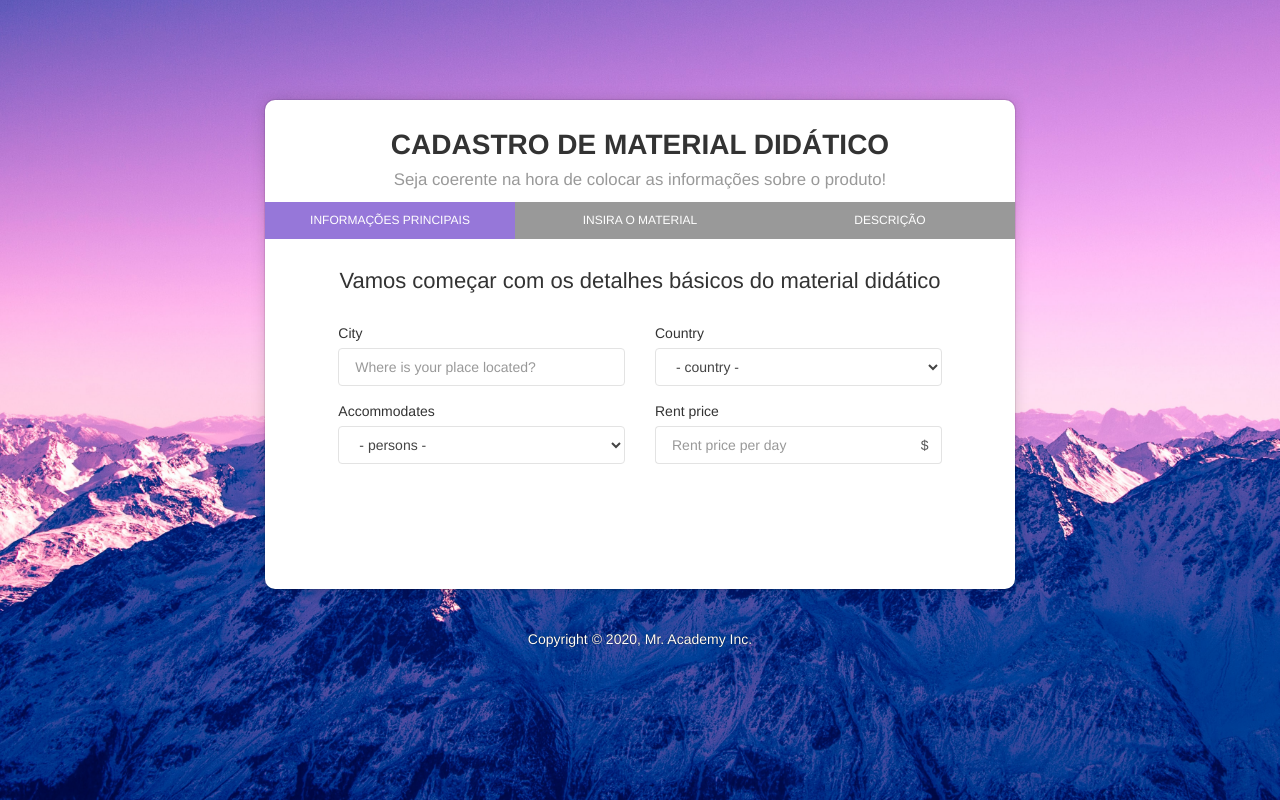
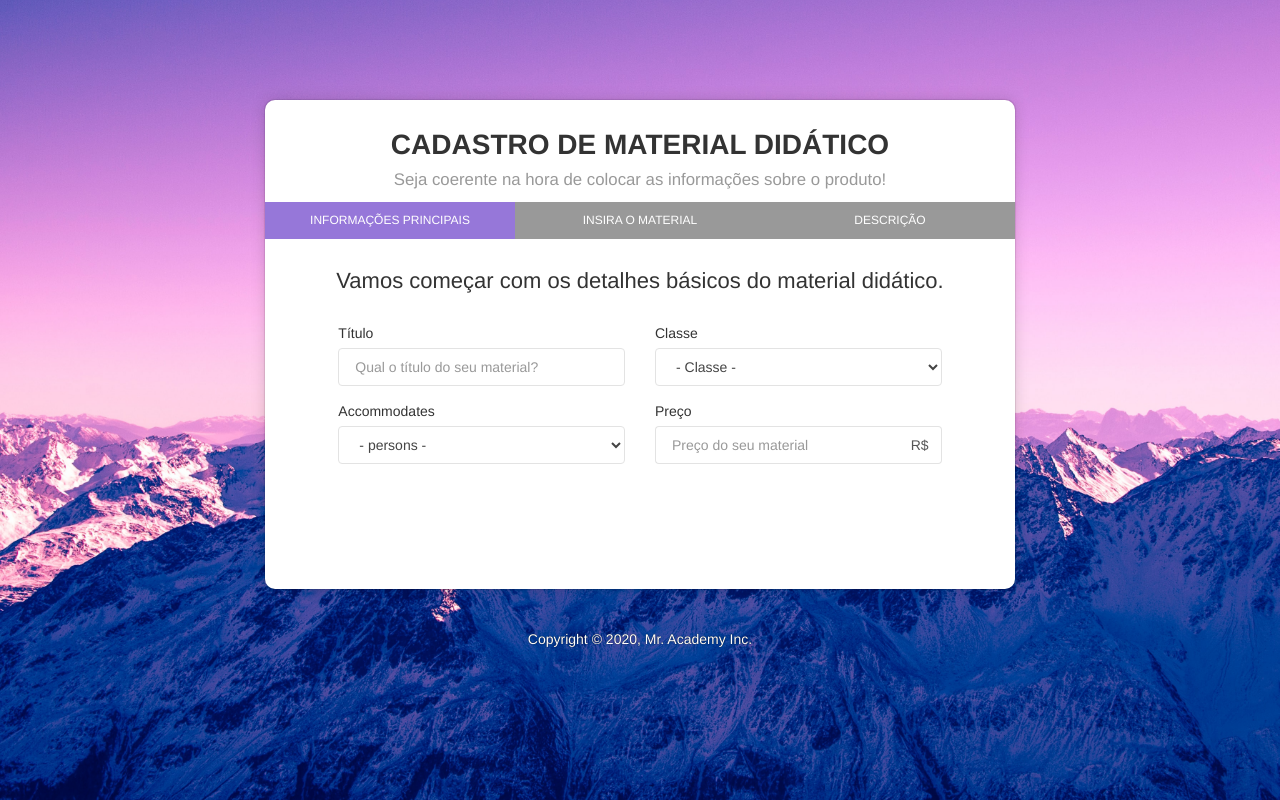
Before and after one commit to ThomasPalma1/FatecPI-01, a PHP site: page /bootstrap-wizard-master/wizard-list-place.html in a window 1280 px wide. Run offline with PHP 8.4, Linux system fonts and the light colour scheme; some libraries are stand-ins or nearby versions.

Commit message:
Incluindo atualização da tela cad. produtos

```diff
--- a/src/carousel/bootstrap-wizard-master/assets/css/gsdk-bootstrap-wizard.css
+++ b/src/carousel/bootstrap-wizard-master/assets/css/gsdk-bootstrap-wizard.css
@@ -392,6 +392,26 @@ h1 .subtitle {
 .wizard-card .description {
   color: #999999;
   font-size: 14px;
+}
+div#final{
+  position: absolute;
+  text-align: center;
+color: white;
+width: 122px;
+left: 78%;
+top: 95%;
+font-size: max(60px, 0,3vw);
+}
+
+div#final{
+  background-color: #109CFF;
+  border-radius: 6px;
+  cursor: pointer;
+}
+
+div#final:hover{
+  background-color: #65b3ba ;
+  transition: 1s;
 }
 
 /*             Inputs               */
--- a/src/carousel/bootstrap-wizard-master/wizard-list-place.html
+++ b/src/carousel/bootstrap-wizard-master/wizard-list-place.html
@@ -3,9 +3,9 @@
 <head>
 	<meta charset="utf-8" />
 	<link rel="apple-touch-icon" sizes="76x76" href="assets/img/apple-icon.png">
-	<link rel="icon" type="image/png" href="assets/img/favicon.png">
+	<link rel="icon" type="image/png" href="assets/img/Logo.jpeg">
 	<meta http-equiv="X-UA-Compatible" content="IE=edge,chrome=1" />
-	<title>Get Shit Done Bootstrap Wizard by Creative Tim</title>
+	<title>Cadastro de conteúdos</title>
 
 	<meta content='width=device-width, initial-scale=1.0, maximum-scale=1.0, user-scalable=0' name='viewport' />
     <meta name="viewport" content="width=device-width" />
@@ -55,28 +55,25 @@
                             <div class="tab-pane" id="location">
                               <div class="row">
                                   <div class="col-sm-12">
-                                    <h4 class="info-text"> Vamos começar com os detalhes básicos do material didático</h4>
+                                    <h4 class="info-text"> Vamos começar com os detalhes básicos do material didático.</h4>
                                   </div>
                                   <div class="col-sm-5 col-sm-offset-1">
                                       <div class="form-group">
-                                        <label>City</label>
-                                        <input type="text" class="form-control" id="exampleInputEmail1" placeholder="Where is your place located?">
+                                        <label>Título</label>
+                                        <input type="text" class="form-control" id="exampleInputEmail1" placeholder="Qual o título do seu material?">
                                       </div>
                                   </div>
                                   <div class="col-sm-5">
                                        <div class="form-group">
-                                            <label>Country</label><br>
-                                             <select name="country" class="form-control">
-                                                <option disabled="" selected="">- country -</option>
-                                                <option value="Afghanistan"> Afghanistan </option>
-                                                <option value="Albania"> Albania </option>
-                                                <option value="Algeria"> Algeria </option>
-                                                <option value="American Samoa"> American Samoa </option>
-                                                <option value="Andorra"> Andorra </option>
-                                                <option value="Angola"> Angola </option>
-                                                <option value="Anguilla"> Anguilla </option>
-                                                <option value="Antarctica"> Antarctica </option>
-                                                <option value="...">...</option>
+                                            <label>Classe</label><br>
+                                             <select name="Classe" class="form-control">
+                                                <option disabled="" selected="">- Classe -</option>
+                                                <option value="Administração"> Administração </option>
+                                                <option value="Hardware"> Hardware </option>
+                                                <option value="Idiomas"> Idiomas </option>
+                                                <option value="Matemática"> Matemática </option>
+                                                <option value="Programação"> Programação </option>
+                                                <option value="Outros"> Outros </option>
                                             </select>
                                           </div>
                                   </div>
@@ -96,17 +93,17 @@
                                   </div>
                                   <div class="col-sm-5">
                                       <div class="form-group">
-                                          <label>Rent price</label>
+                                          <label>Preço</label>
                                           <div class="input-group">
-                                              <input type="text" class="form-control" placeholder="Rent price per day">
-                                              <span class="input-group-addon">$</span>
+                                              <input type="text" class="form-control" placeholder="Preço do seu material">
+                                              <span class="input-group-addon">R$</span>
                                           </div>
                                       </div>
                                   </div>
                               </div>
                             </div>
                             <div class="tab-pane" id="type">
-                                <h4 class="info-text">What type of location do you have? </h4>
+                                <h4 class="info-text">Faça upload do seu material. </h4>
                                 <div class="row">
                                     <div class="col-sm-10 col-sm-offset-1">
                                         <div class="col-sm-4 col-sm-offset-2">
@@ -179,20 +176,16 @@
                             </div> -->
                             <div class="tab-pane" id="description">
                                 <div class="row">
-                                    <h4 class="info-text"> Drop us a small description. </h4>
+                                    <h4 class="info-text"> Deixe-nos uma breve descrição. </h4>
                                     <div class="col-sm-6 col-sm-offset-1">
                                          <div class="form-group">
-                                            <label>Place description</label>
+                                            <label>Descrição:</label>
                                             <textarea class="form-control" placeholder="" rows="9">
-
                                             </textarea>
                                           </div>
                                     </div>
+                                    <div id = "final">Finalizar cadastro</div>
                                     <div class="col-sm-4">
-                                         <div class="form-group">
-                                            <label>Example</label>
-                                            <p class="description">"The place is really nice. We use it every sunday when we go fishing. It is so awesome."</p>
-                                          </div>
                                     </div>
                                 </div>
                             </div>
@@ -215,7 +208,6 @@
         </div>
         </div> <!-- row -->
     </div> <!--  big container -->
-
     <div class="footer">
         <div class="container">
             Copyright © 2020, Mr. Academy Inc.
```
Also changed, not shown: src/carousel/bootstrap-wizard-master/assets/img/Kashmir.jpg (added), src/carousel/bootstrap-wizard-master/assets/img/Logo.jpeg (added), src/carousel/bootstrap-wizard-master/assets/img/favicon.png (deleted).
